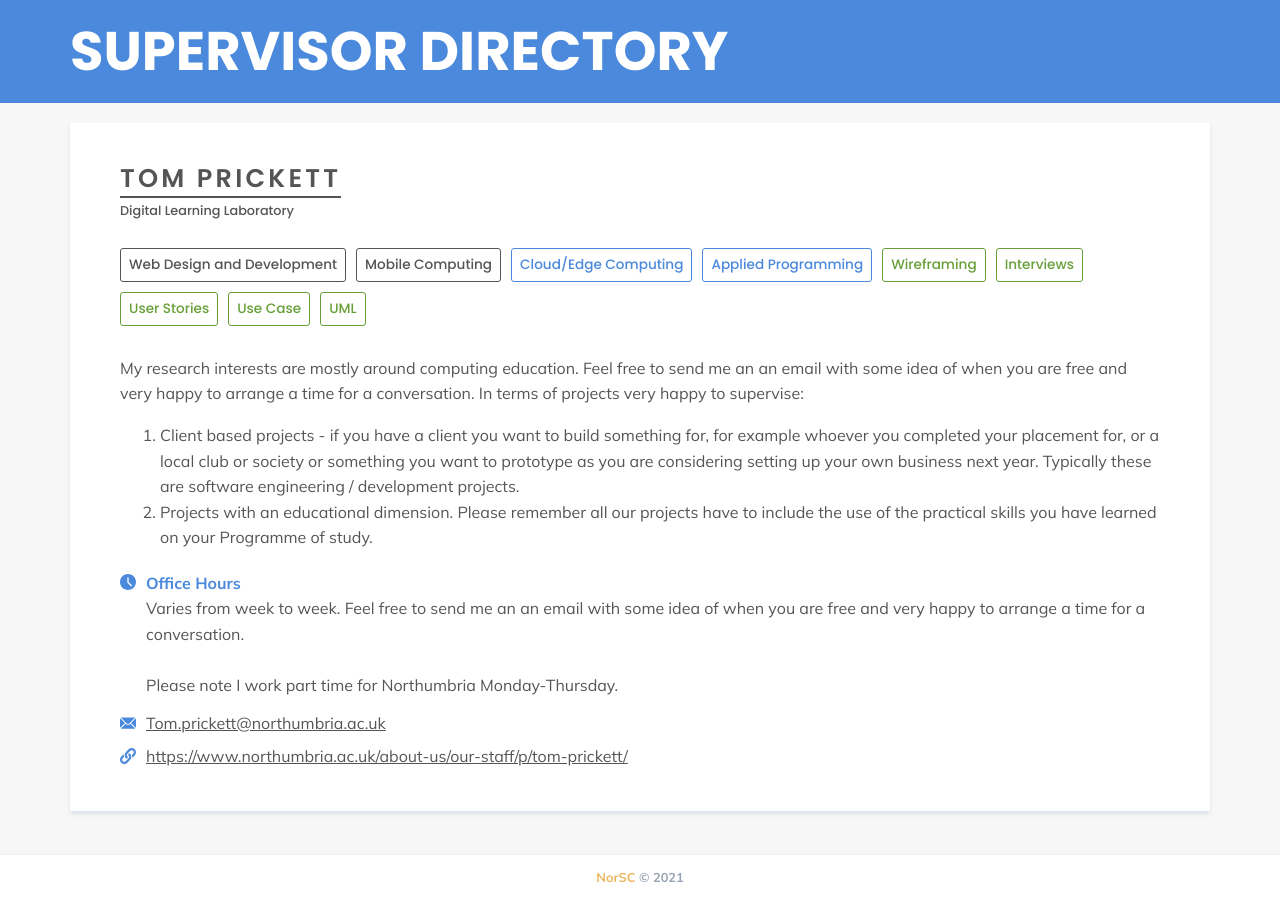
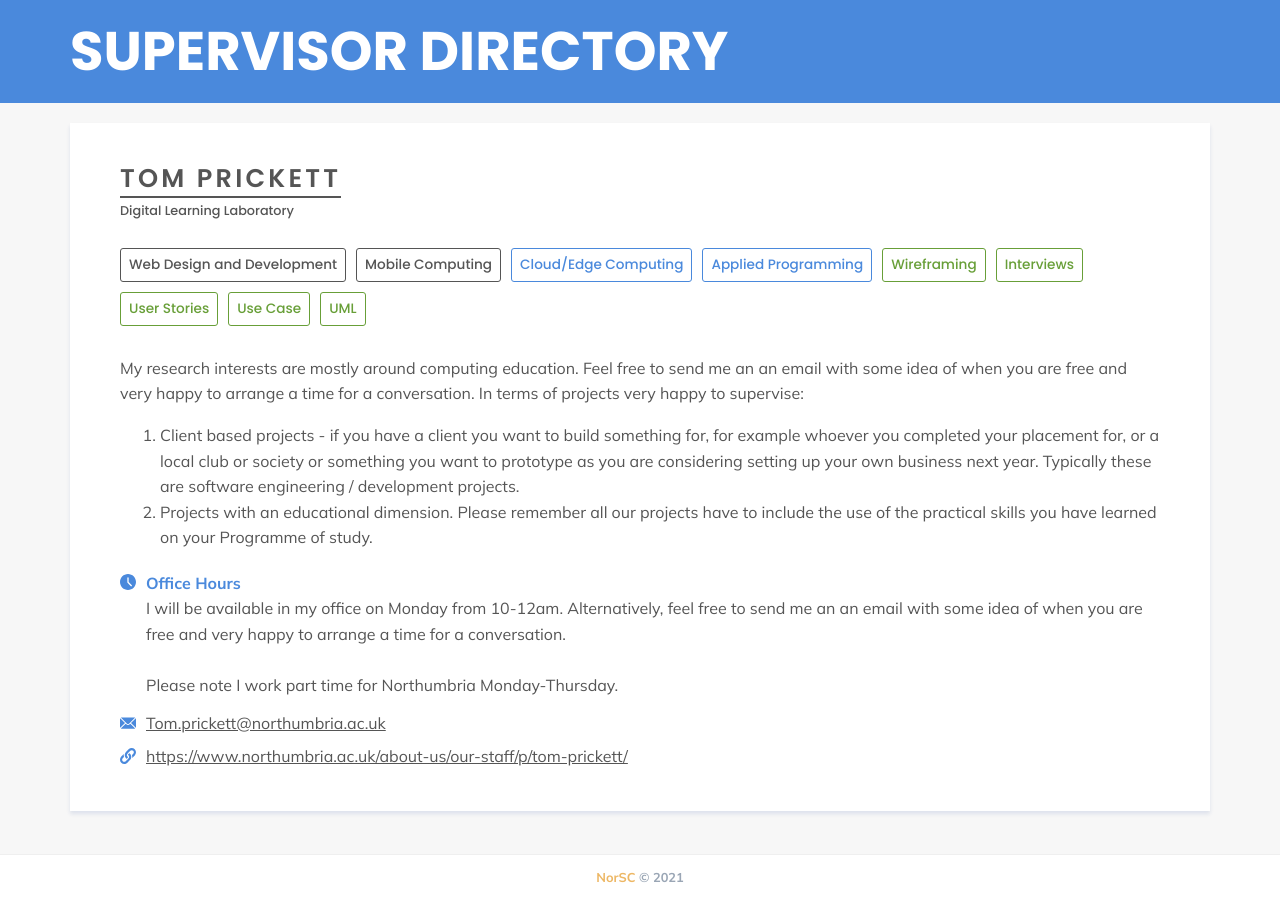
Before and after one commit to NorSC/supervisor-search, a Jekyll site: the page built from _supervisors/tom-prickett.md, in a window 1280 px wide. Built offline with Jekyll 4.4.1, drawn with Linux system fonts in a browser that asks for light colours; a script that is not in the unit is left out.

Commit message:
Update Supervisors “tom-prickett”

```diff
--- a/_supervisors/tom-prickett.md
+++ b/_supervisors/tom-prickett.md
@@ -5,8 +5,9 @@ available: true
 email: Tom.prickett@northumbria.ac.uk
 website: https://www.northumbria.ac.uk/about-us/our-staff/p/tom-prickett/
 office_hours: >-
-  Varies from week to week. Feel free to send me an an email with some idea of
-  when you are free and very happy to arrange a time for a conversation.
+  I will be available in my office on Monday from 10-12am. Alternatively, feel
+  free to send me an an email with some idea of when you are free and very happy
+  to arrange a time for a conversation.
 
 
   Please note I work part time for Northumbria Monday-Thursday.
```
